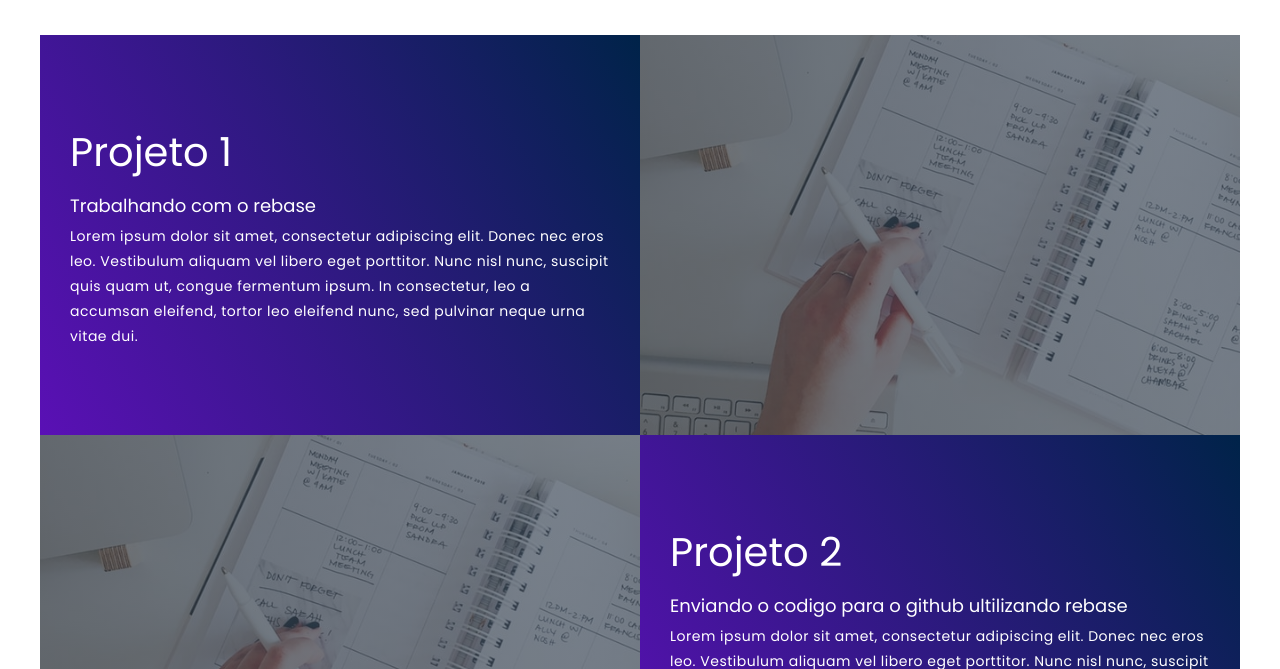
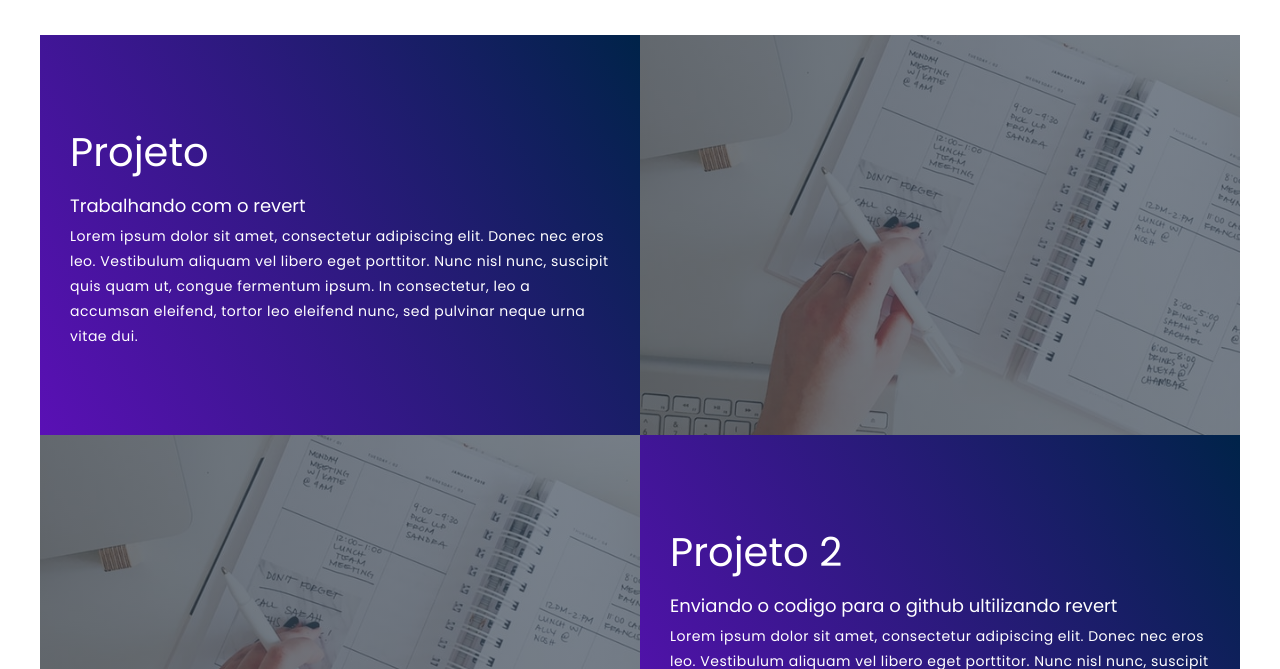
Before and after one commit to JeanKolberg/portifolio-Jean, a plain HTML site: page index.html in a window 1280 px wide. Shown: the part 1140-1809 px from the top of the page. Drawn offline with Linux system fonts and the light colour scheme.

Commit message:
updata index.html revert

```diff
--- a/index.html
+++ b/index.html
@@ -28,8 +28,8 @@
             <div class="all-projects">
                 <div class="project-item">
                     <div class="project-info">
-                        <h1>Projeto 1</h1>
-                        <h2>Trabalhando com o rebase</h2>
+                        <h1>Projeto </h1>
+                        <h2>Trabalhando com o revert</h2>
                         <p>Lorem ipsum dolor sit amet, consectetur adipiscing elit. Donec nec eros leo. Vestibulum
                             aliquam vel libero eget porttitor. Nunc nisl nunc, suscipit quis quam ut, congue fermentum
                             ipsum. In consectetur, leo a accumsan eleifend, tortor leo eleifend nunc, sed pulvinar neque
@@ -42,7 +42,7 @@
                 <div class="project-item">
                     <div class="project-info">
                         <h1>Projeto 2</h1>
-                        <h2>Enviando o codigo para o github ultilizando rebase</h2>
+                        <h2>Enviando o codigo para o github ultilizando revert</h2>
                         <p>Lorem ipsum dolor sit amet, consectetur adipiscing elit. Donec nec eros leo. Vestibulum
                             aliquam vel libero eget porttitor. Nunc nisl nunc, suscipit quis quam ut, congue fermentum
                             ipsum. In consectetur, leo a accumsan eleifend, tortor leo eleifend nunc, sed pulvinar neque
```
